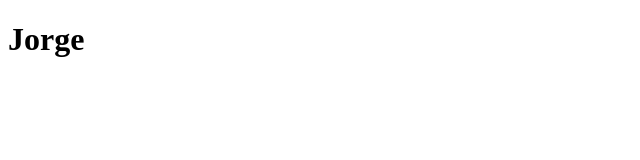
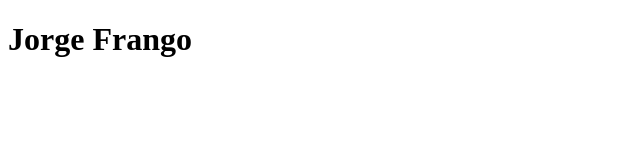
Before and after one commit to Mztt23/Teste, a plain HTML site: page index.html in a window 1280 px wide. Shown: the whole page, without its empty margins (0-640 px from the left). Drawn offline with Linux system fonts and the light colour scheme.

Commit message:
Sinistreza commit

```diff
--- a/index.html
+++ b/index.html
@@ -7,6 +7,6 @@
     <title>Document</title>
 </head>
 <body>
-    <h1>Jorge</h1>
+    <h1>Jorge Frango</h1>
 </body>
 </html>
```
